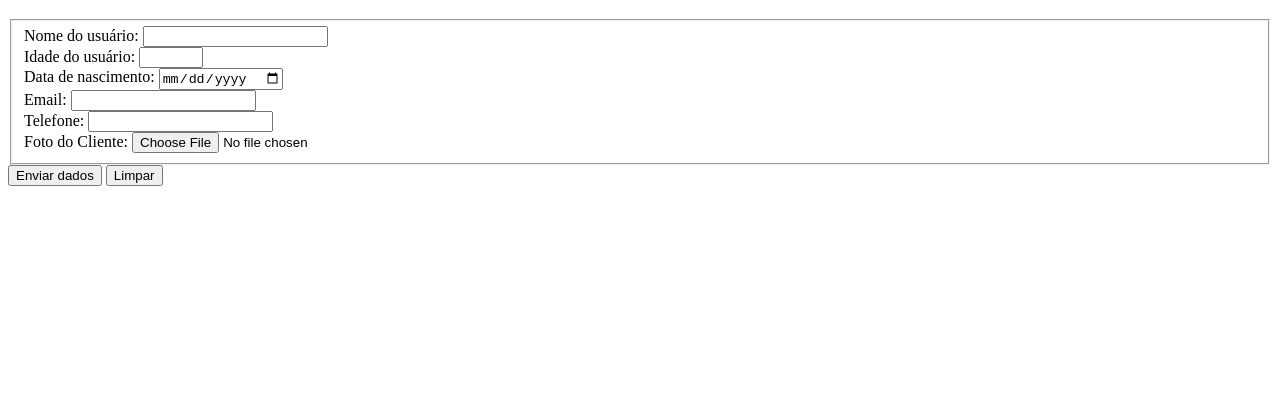
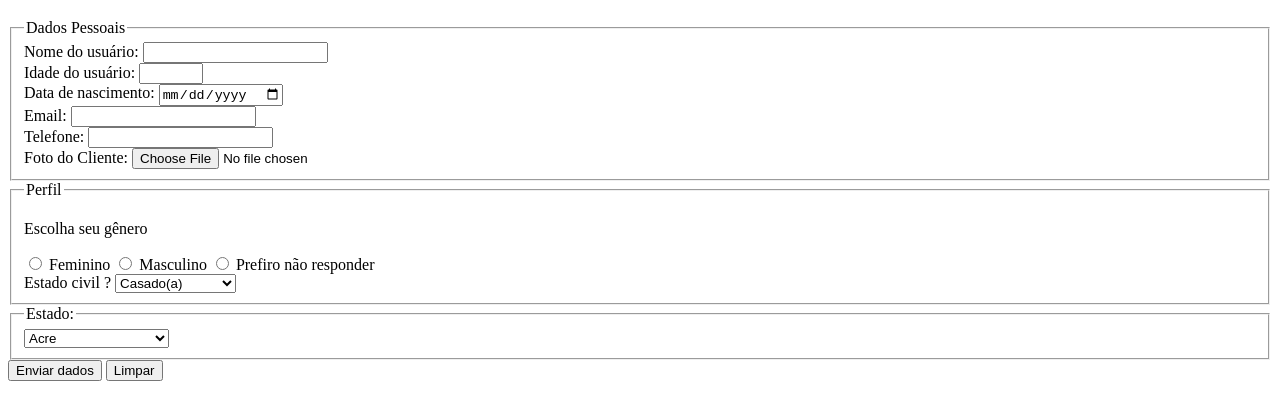
Before and after one commit to ShadownJack/UC9-Formularios, a plain HTML site: page index.html in a window 1280 px wide. Shown: the part 61-480 px from the top of the page. Drawn offline with Linux system fonts and the light colour scheme.

Commit message:
Perfil concluido

```diff
--- a/index.html
+++ b/index.html
@@ -12,6 +12,7 @@
     <form action="" method="get">
 
         <fieldset>
+            <legend>Dados Pessoais</legend>
             <label for="nomeUsuarioId">Nome do usuário:</label>
             <input
                 type="text"
@@ -39,15 +40,67 @@
             <br>
             <label for="fotoUsuarioId">Foto do Cliente:</label>
             <input type="file" name="fotoUsuario" id="fotoUsuarioId" accept="application/pdf">
+            <br>
+        </fieldset>
 
-
+        <fieldset>
+            <legend>Perfil</legend>
+            <p>Escolha seu gênero</p>
+            <input type="radio" name="radioPerfil" id="radioPerfilFemininoId" value="f">
+            <label for="radioPerfilFemininoId">Feminino</label>
+            <input type="radio" name="radioPerfil" id="radioPerfilMasculinoId" value="M">
+            <label for="radioPerfilMasculinoId">Masculino</label>
+            <input type="radio" name="radioPerfil" id="radioPerfilNaoId" value="n">
+            <label for="radioPrefiroNaoId">Prefiro não responder</label>
+            <br>
+            <label for="estadoCivilId">Estado civil ?</label>
+            <select name="estadoCivil" id="estadoCivilId">
+                <option value="casado">Casado(a)</option>
+                <option value="solteiro">Solteiro(a)</option>
+                <option value="viuvo">Viúvo(a)</option>
+                <option value="divorciado">Divorciado(a)</option>
+                <option value="uniao">União Estável(a)</option>
+            </select>
         </fieldset>
 
 
-        <button type="submit">Enviar dados</button>
-        <button type="reset">Limpar</button>
+        <fieldset>
+            <legend>Estado:</legend>
+            <select name="estadoId" id="">
+                <option value="AC">Acre</option>
+                <option value="AL">Alagoas</option>
+                <option value="AP">Amapá</option>
+                <option value="AM">Amazonas</option>
+                <option value="BA">Bahia</option>
+                <option value="CE">Ceará</option>
+                <option value="DF">Distrito Federal</option>
+                <option value="ES">Espírito Santo</option>
+                <option value="GO">Goiás</option>
+                <option value="MA">Maranhão</option>
+                <option value="MT">Mato Grosso</option>
+                <option value="MS">Mato Grosso do Sul</option>
+                <option value="MG">Minas Gerais</option>
+                <option value="PA">Pará</option>
+                <option value="PB">Paraíba</option>
+                <option value="PR">Paraná</option>
+                <option value="PE">Pernambuco</option>
+                <option value="PI">Piauí</option>
+                <option value="RJ">Rio de Janeiro</option>
+                <option value="RN">Rio Grande do Norte</option>
+                <option value="RS">Rio Grande do Sul</option>
+                <option value="RO">Rondônia</option>
+                <option value="RR">Roraima</option>
+                <option value="SC">Santa Catarina</option>
+                <option value="SP">São Paulo</option>
+                <option value="SE">Sergipe</option>
+                <option value="TO">Tocantins</option>
+            </select>
+        </fieldset>
 
-    </form>
+            <button type="submit">Enviar dados</button>
+            <button type="reset">Limpar</button>
 
-</body>
-</html>
+        </form>
+
+    </body>
+    </html>
```
